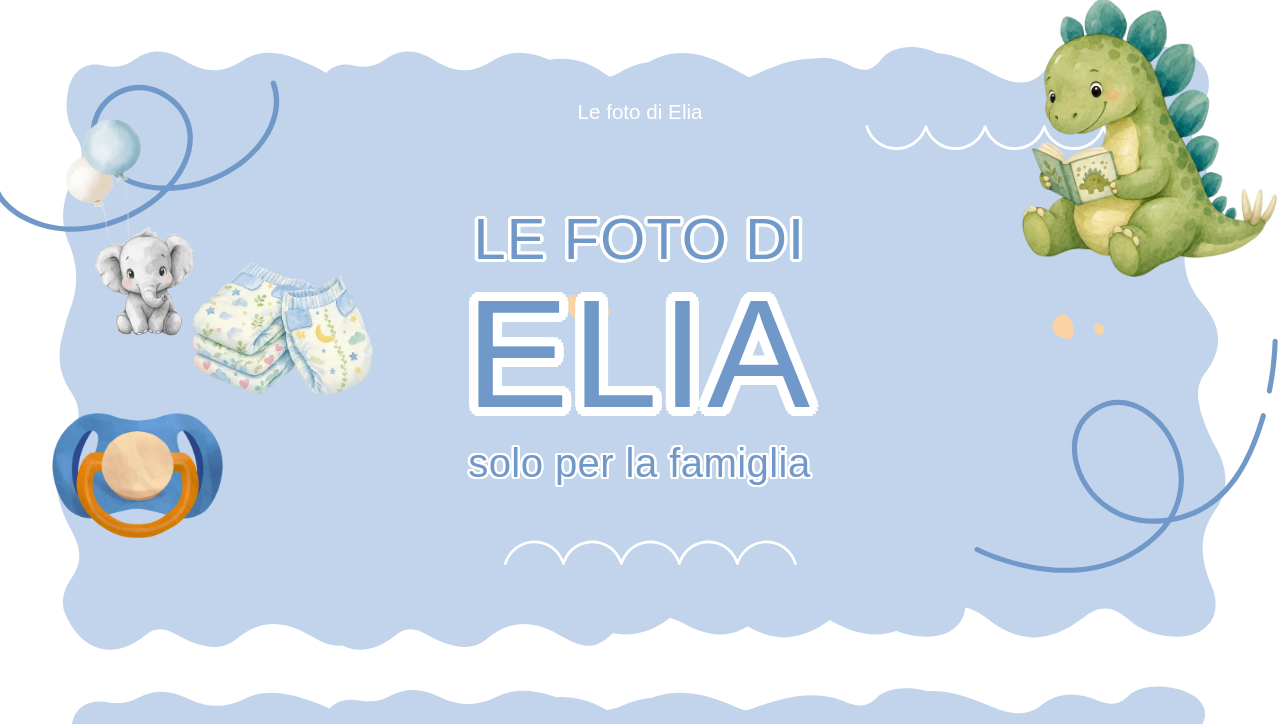
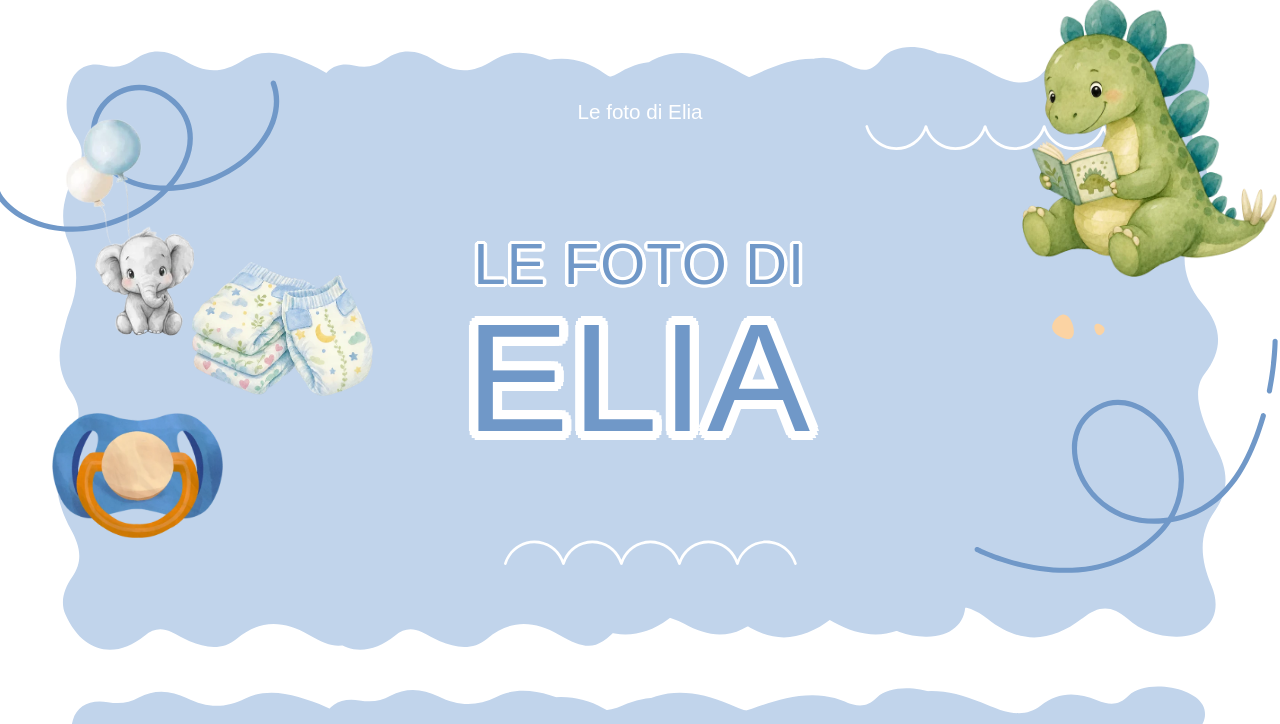
Before and after one commit to BitNineStudio-Leo/qk7x2m9p2, a plain HTML site: page foto/index.html in a window 1280 px wide. Shown: the top 724 px of the page. Drawn offline with Linux system fonts and the light colour scheme.

Commit message:
Album: toglie 'solo per la famiglia' dalla testata
Co-Authored-By: Claude Opus 5.5 <noreply@anthropic.com>
Claude-Session: https://claude.ai/code/session_01AUEq77wDGS4wBpcNozkvse

```diff
--- a/foto/foto.css
+++ b/foto/foto.css
@@ -97,6 +97,7 @@ body.veiled .photo{filter:blur(28px) brightness(1.1); transition:none}
 .hero.no-baby .small-title{left:50%}
 .hero.no-baby .diapers{left:12%; top:36%}
 @media (max-width:820px){
-  .hero.no-baby{min-height:300px}
+  .hero.no-baby{min-height:250px}
   .hero.no-baby .hero-text{left:0; top:50%; bottom:auto; transform:translateY(-50%)}
 }
+@media (min-width:821px){ .hero.no-baby .hero-text{top:31%} }
--- a/foto/index.html
+++ b/foto/index.html
@@ -25,8 +25,6 @@
       <path fill="#fff" d="M1277.5 166.9C1277.4 166.9 1277.2 166.9 1277.1 166.9C1276.5 166.9 1275.9 167.3 1275.7 167.9C1271.8 181.2 1259.4 190.5 1245.6 190.5C1231.7 190.5 1219.3 181.2 1215.4 167.9C1215.2 167.3 1214.7 166.9 1214.0 166.9C1213.4 166.9 1212.8 167.3 1212.7 167.9C1208.8 181.2 1196.4 190.5 1182.5 190.5C1168.6 190.5 1156.2 181.2 1152.3 167.9C1152.2 167.3 1151.6 166.9 1151.0 166.9C1150.3 166.9 1149.8 167.3 1149.6 167.9C1145.7 181.2 1133.3 190.5 1119.4 190.5C1105.5 190.5 1093.1 181.2 1089.3 167.9C1089.1 167.3 1088.5 166.9 1087.9 166.9C1087.3 166.9 1086.7 167.3 1086.5 167.9C1082.7 181.2 1070.3 190.5 1056.4 190.5C1042.5 190.5 1030.1 181.2 1026.2 167.9C1026.0 167.3 1025.5 166.9 1024.8 166.9C1024.2 166.9 1023.6 167.3 1023.5 167.9C1019.6 181.2 1007.2 190.5 993.3 190.5C979.4 190.5 967.0 181.2 963.1 167.9C962.9 167.1 962.1 166.7 961.4 166.9C960.6 167.1 960.2 167.9 960.4 168.7C964.6 183.2 978.1 193.4 993.3 193.4C1007.1 193.4 1019.5 185.0 1024.8 172.5C1030.1 185.0 1042.6 193.4 1056.4 193.4C1070.1 193.4 1082.6 185.0 1087.9 172.5C1093.2 185.0 1105.6 193.4 1119.4 193.4C1133.2 193.4 1145.6 185.0 1151.0 172.5C1156.3 185.0 1168.7 193.4 1182.5 193.4C1196.3 193.4 1208.7 185.0 1214.0 172.5C1219.3 185.0 1231.8 193.4 1245.6 193.4C1260.7 193.4 1274.2 183.2 1278.5 168.7C1278.7 167.9 1278.2 167.1 1277.5 166.9Z"/>
       <path fill="#FBD3A3" fill-rule="evenodd" d="M1180.8 378.2C1183.2 384.5 1183.8 392.8 1178.5 394.5C1173.3 396.2 1162.2 391.3 1159.9 384.9C1157.5 378.6 1163.9 370.9 1169.2 369.2C1174.4 367.5 1178.5 371.9 1180.8 378.2L1180.8 378.2Z"/>
       <path fill="#FBD3A3" fill-rule="evenodd" d="M1205.3 386.5C1204.2 383.6 1203.9 379.7 1206.4 378.9C1208.8 378.1 1214.0 380.4 1215.1 383.4C1216.2 386.3 1213.2 389.9 1210.8 390.7C1208.3 391.5 1206.4 389.5 1205.3 386.5L1205.3 386.5Z"/>
-      <path fill="#FBD3A3" fill-rule="evenodd" d="M644.1 364.5C641.7 358.2 641.1 349.9 646.4 348.2C651.6 346.5 662.7 351.4 665.0 357.8C667.4 364.1 661.0 371.8 655.7 373.5C650.5 375.2 646.4 370.8 644.1 364.5Z"/>
-      <path fill="#FBD3A3" fill-rule="evenodd" d="M678.1 367.8C677.0 364.8 676.7 360.9 679.2 360.1C681.6 359.3 686.8 361.7 687.9 364.6C689.0 367.6 686.0 371.2 683.6 372.0C681.1 372.8 679.2 370.7 678.1 367.8L678.1 367.8Z"/>
       </svg>
       <p class="small-title">Le foto di Elia</p>
       <img class="art balloons" src="../assets/art/elefante.webp" alt="">
@@ -36,7 +34,6 @@
       <div class="hero-text">
         <p class="kicker outline">Le foto di</p>
         <h1 class="name outline">Elia</h1>
-        <p class="tagline outline">solo per la famiglia</p>
       </div>
     </div>
   </header>
```
